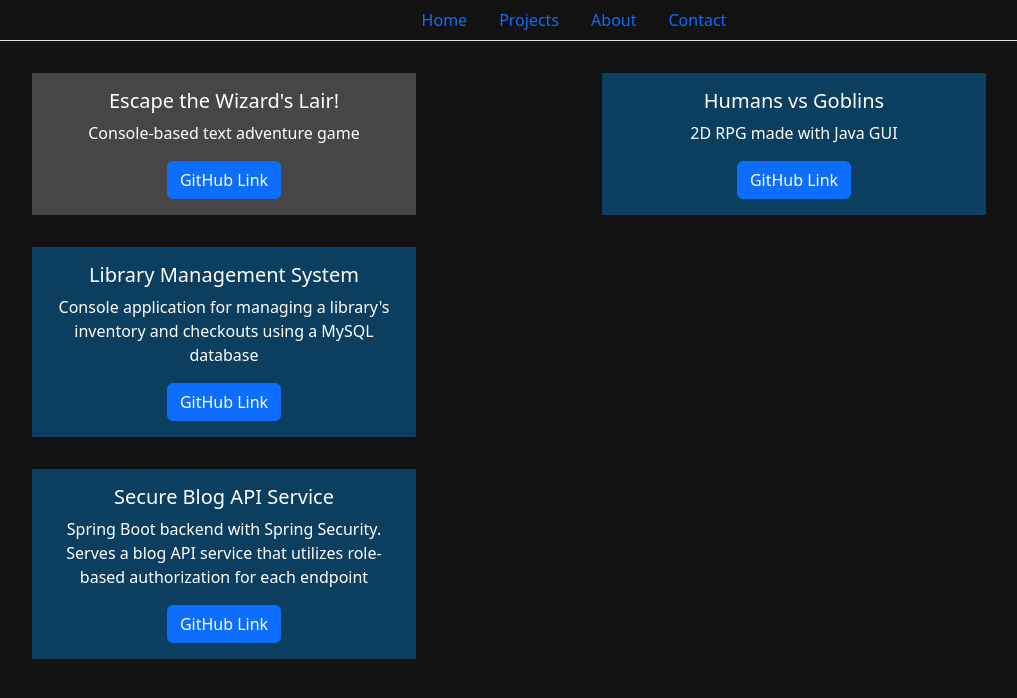
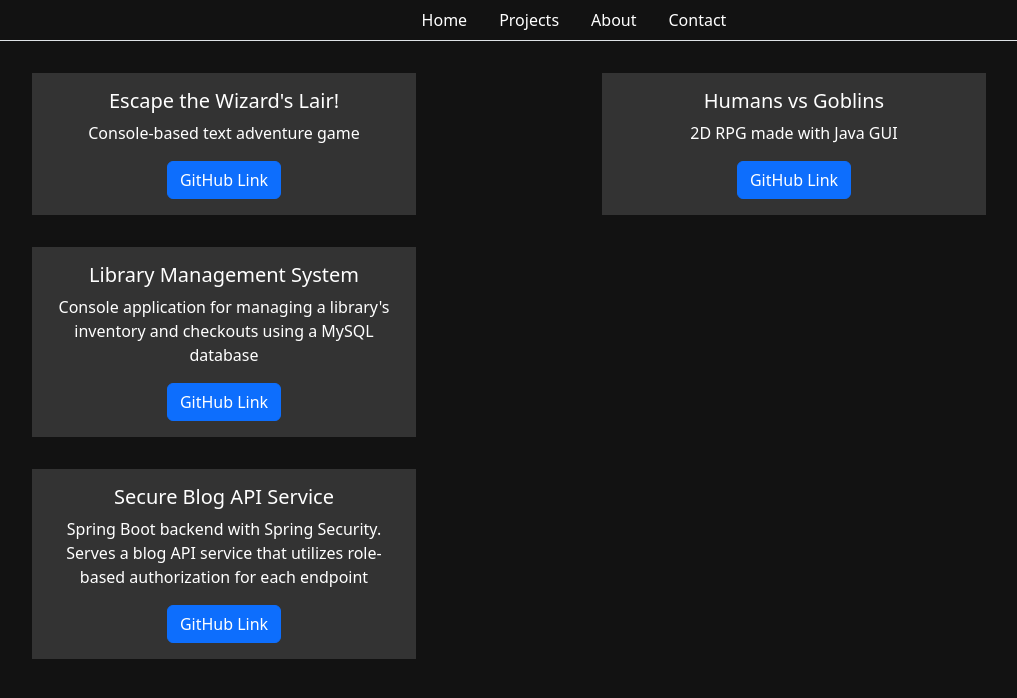
Before and after one commit to stanleyshi42/portfolio, an Angular app: page /projects in a window 1280 px wide. Shown: the top 698 px of the page, without its empty margins (66-1083 px from the left). Built offline with nearby package versions, Linux system fonts and the light colour scheme.

Commit message:
updated colors

```diff
--- a/src/app/about/about.component.html
+++ b/src/app/about/about.component.html
@@ -1,6 +1,6 @@
 <div class="jumbotron jumbotron-fluid">
   <div class="container">
-      <p class="lead">
+    <p class="lead text-white">
       Lorem ipsum dolor sit amet, consectetur adipiscing elit, sed do eiusmod
       tempor incididunt ut labore et dolore magna aliqua. Ut enim ad minim
       veniam, quis nostrud exercitation ullamco laboris nisi ut aliquip ex ea
--- a/src/app/app.component.html
+++ b/src/app/app.component.html
@@ -1,9 +1,9 @@
 <div class="mb-3">
   <nav class="nav justify-content-center border-bottom">
-    <a class="nav-link active" routerLink="/">Home</a>
-    <a class="nav-link" routerLink="/projects">Projects</a>
-    <a class="nav-link" routerLink="/about">About</a>
-    <a class="nav-link" routerLink="/contact">Contact</a>
+    <a class="text-white nav-link active" routerLink="/">Home</a>
+    <a class="text-white nav-link" routerLink="/projects">Projects</a>
+    <a class="text-white nav-link" routerLink="/about">About</a>
+    <a class="text-white nav-link" routerLink="/contact">Contact</a>
   </nav>
 </div>
 
--- a/src/app/home/home.component.html
+++ b/src/app/home/home.component.html
@@ -1,6 +1,6 @@
 <div class="jumbotron jumbotron-fluid">
   <div class="container">
-    <p class="lead">
+    <p class="lead text-white">
       Lorem ipsum dolor sit amet, consectetur adipiscing elit, sed do eiusmod
       tempor incididunt ut labore et dolore magna aliqua. Ut enim ad minim
       veniam, quis nostrud exercitation ullamco laboris nisi ut aliquip ex ea
--- a/src/app/projects/projects.component.html
+++ b/src/app/projects/projects.component.html
@@ -6,7 +6,7 @@
         class="card text-center text-white border-0 m-3"
         style="width: 24rem"
       >
-        <div class="card-body" style="background-color: #474545">
+        <div class="card-body" style="background-color: #333333">
           <h5 class="card-title">Escape the Wizard's Lair!</h5>
           <p class="card-text">Console-based text adventure game</p>
           <a href="#" class="btn btn-primary">GitHub Link</a>
@@ -18,7 +18,7 @@
         class="card text-center text-white border-0 m-3"
         style="width: 24rem"
       >
-        <div class="card-body" style="background-color: #0c3e5f">
+        <div class="card-body" style="background-color: #333333">
           <h5 class="card-title">Humans vs Goblins</h5>
           <p class="card-text">2D RPG made with Java GUI</p>
           <a href="#" class="btn btn-primary">GitHub Link</a>
@@ -30,7 +30,7 @@
         class="card text-center text-white border-0 m-3"
         style="width: 24rem"
       >
-        <div class="card-body" style="background-color: #0c3e5f">
+        <div class="card-body" style="background-color: #333333">
           <h5 class="card-title">Library Management System</h5>
           <p class="card-text">
             Console application for managing a library's inventory and checkouts
@@ -48,7 +48,7 @@
         class="card text-center text-white border-0 m-3"
         style="width: 24rem"
       >
-        <div class="card-body" style="background-color: #0c3e5f">
+        <div class="card-body" style="background-color: #333333">
           <h5 class="card-title">Secure Blog API Service</h5>
           <p class="card-text">
             Spring Boot backend with Spring Security. Serves a blog API service
```
Lines whose indentation alone changed are shown as unchanged.
